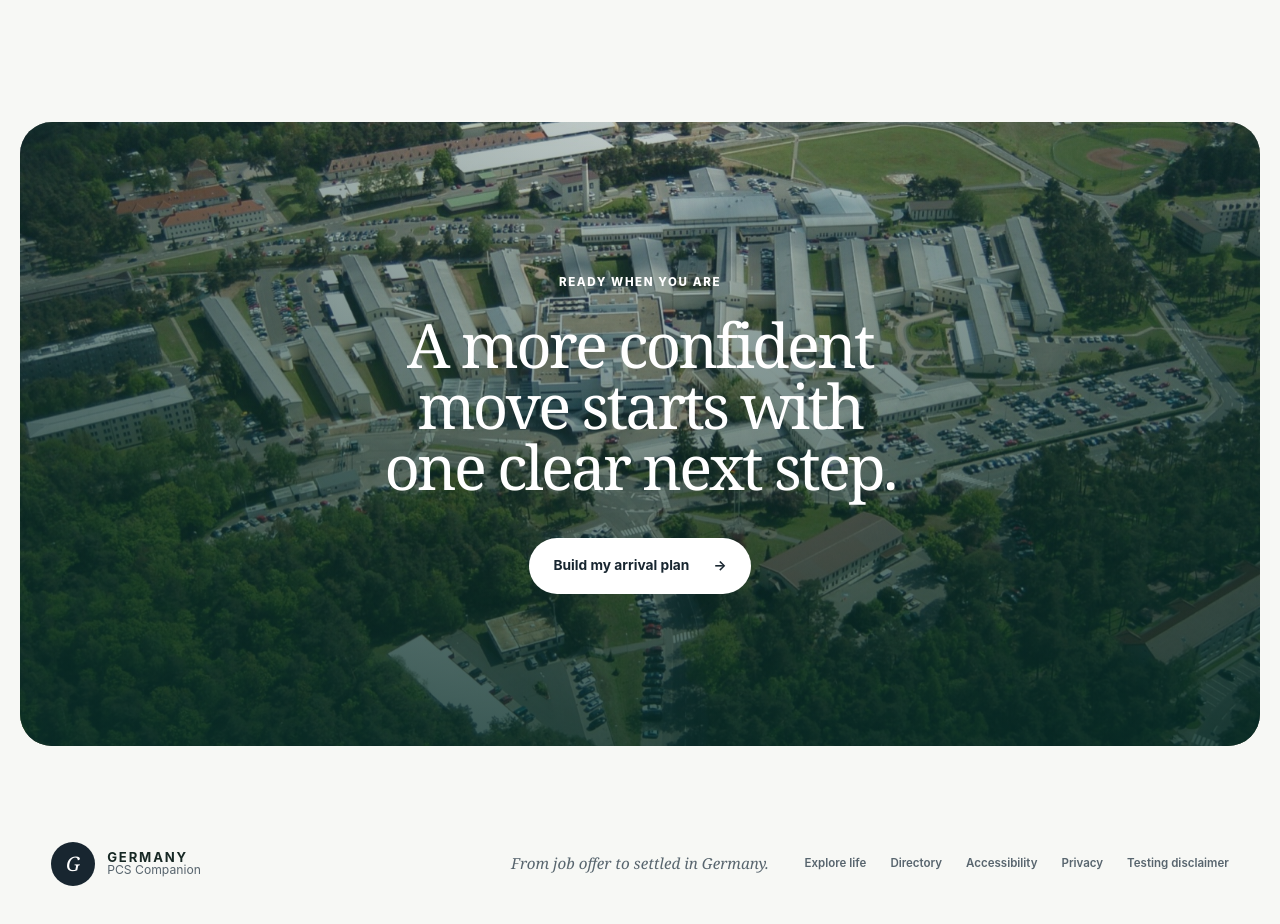
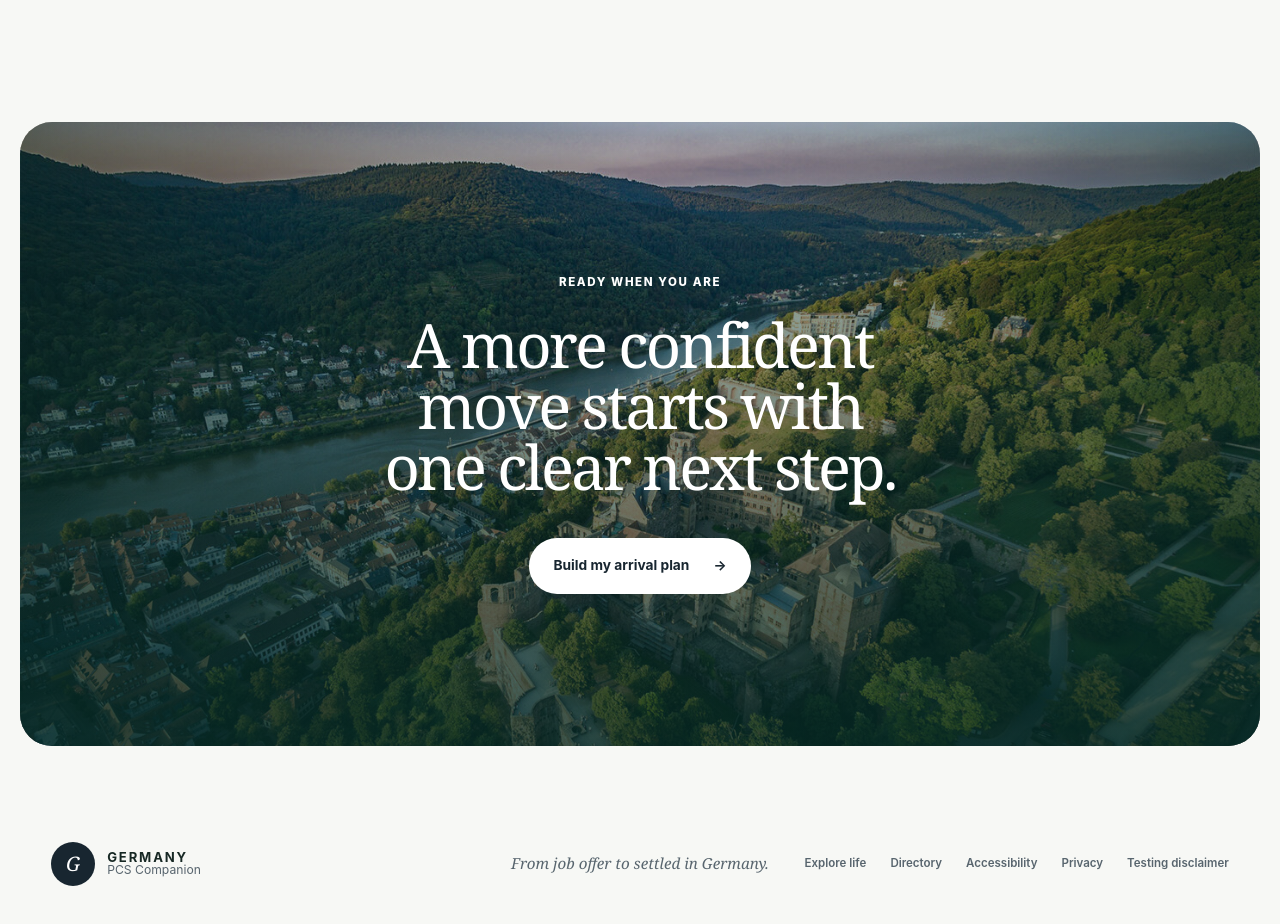
Before and after one commit to ganzon-beep/germany-pcs-companion, a React (Vite) app: page / in a window 1280 px wide. Shown: the part 3240-4164 px from the top of the page. Built offline with nearby package versions, Linux system fonts and the light colour scheme.

Commit message:
Use Heidelberg Castle in closing section

```diff
--- a/public/sw.js
+++ b/public/sw.js
@@ -1,4 +1,4 @@
-const CACHE_NAME = 'germany-pcs-companion-v18'
+const CACHE_NAME = 'germany-pcs-companion-v19'
 const APP_SHELL = [
   './',
   './index.html',
@@ -8,7 +8,7 @@ const APP_SHELL = [
   './icons/icon-512.png',
   './icons/icon-512-maskable.png',
   './icons/apple-touch-icon.png',
-  './images/germany-landscape.jpg',
+  './images/heidelberger-schloss.jpg',
   './images/lrmc-area-hand-drawn-map-3x2-transparent.png',
   './images/german-shepherd-spring.png',
 ]
--- a/src/App.jsx
+++ b/src/App.jsx
@@ -1469,8 +1469,8 @@ function App() {
 
         <section className="closing section-pad">
           <img
-            src={assetUrl('/images/germany-landscape.jpg')}
-            alt="Green landscape and buildings in Germany"
+            src={assetUrl('/images/heidelberger-schloss.jpg')}
+            alt="Aerial view of Heidelberg Castle, the Neckar River, and the surrounding wooded hills"
           />
           <div className="closing-overlay" />
           <div className="closing-copy">
--- a/src/index.css
+++ b/src/index.css
@@ -1060,6 +1060,7 @@ h1 span {
 
 .closing > img {
   object-fit: cover;
+  object-position: 62% 55%;
 }
 
 .closing-overlay {
```
Also changed, not shown: public/images/heidelberger-schloss.jpg (added).
